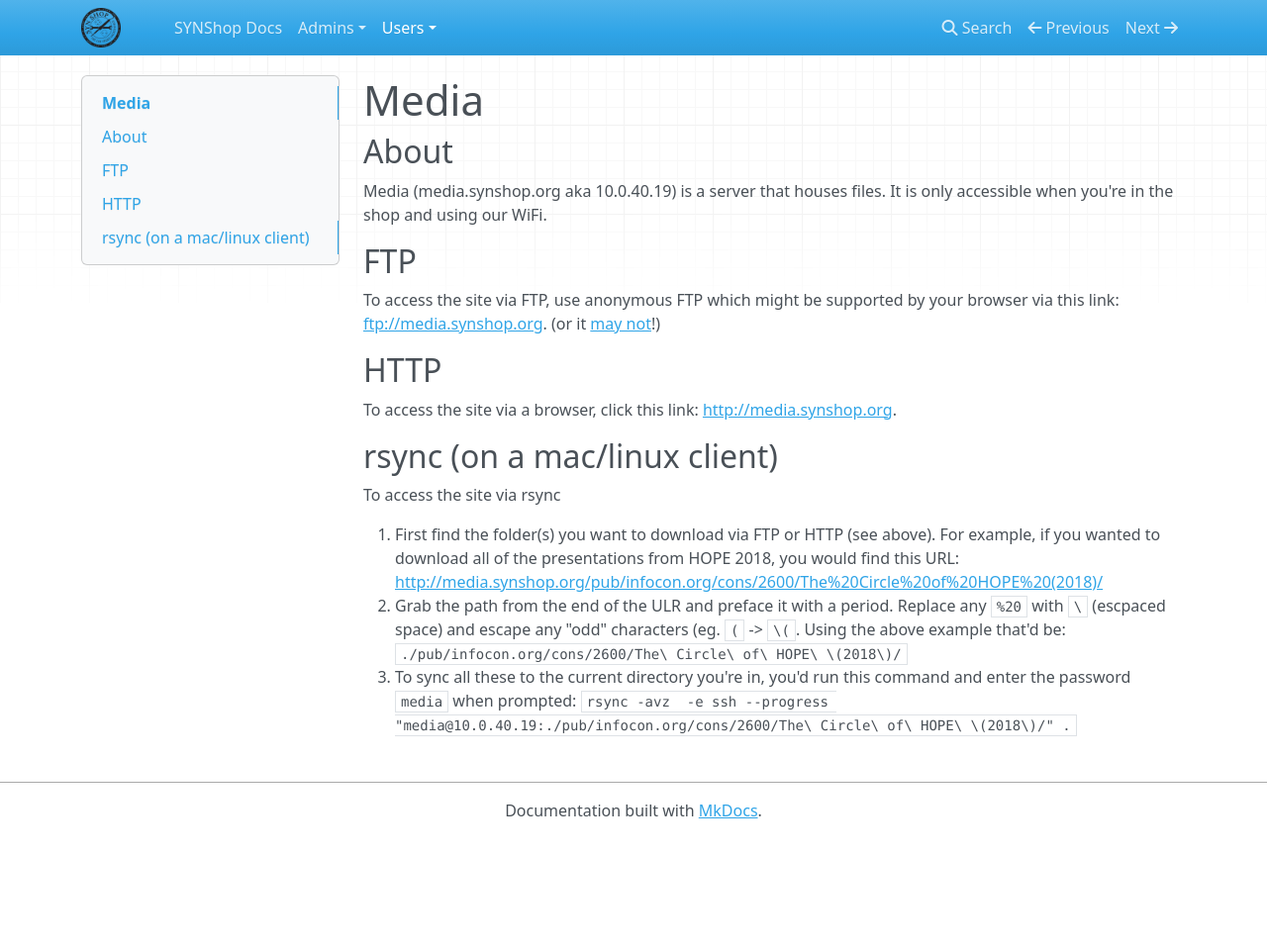
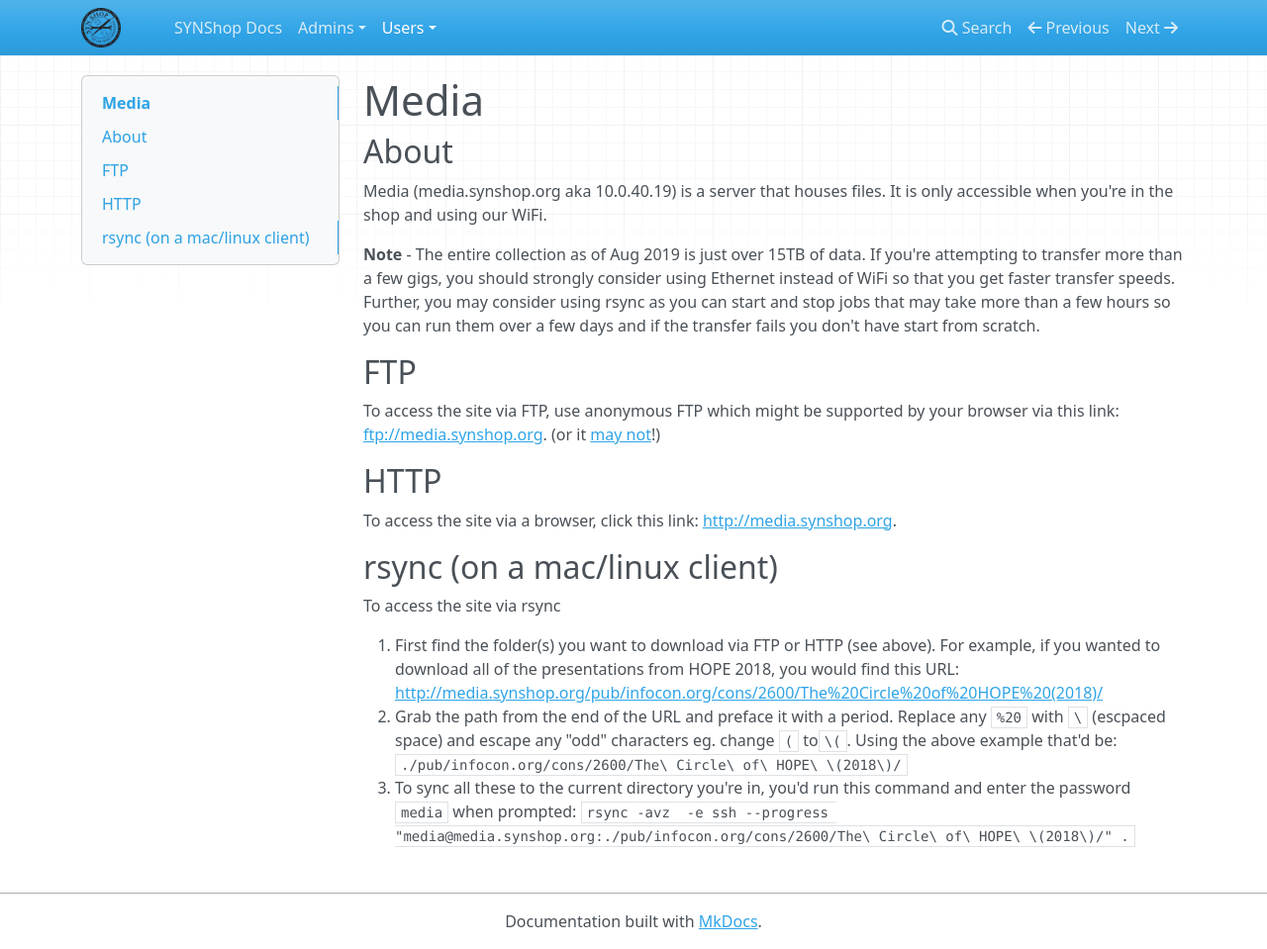
Before and after one commit to synshop/rtfm, an MkDocs documentation site: the page built from docs/users/media.md, in a window 1280 px wide and 959 px high. Shown: the whole window at 99% size. Built offline with MkDocs 1.6.1, drawn with Linux system fonts in a browser that asks for light colours; nearby versions of some CDN libraries.

Commit message:
fix typos, clarify best practices, more

```diff
--- a/docs/users/media.md
+++ b/docs/users/media.md
@@ -4,6 +4,13 @@
 
 Media (media.synshop.org aka 10.0.40.19) is a server that houses files.  It is only accessible when
 you're in the shop and using our WiFi.
+
+
+__Note__ - The entire collection as of Aug 2019 is just over 15TB of data.  If you're attempting
+to transfer more than a few gigs, you should strongly consider using Ethernet instead of WiFi so that
+you get faster transfer speeds.
+Further, you may consider using rsync as you can start and stop jobs that may take more than a
+few hours so you can run them over a few days and if the transfer fails you don't have start from scratch.
 
 ## FTP
 
@@ -24,8 +31,8 @@
   For example, if you wanted to download all of the
 presentations from HOPE 2018, you would find this URL:
 [http://media.synshop.org/pub/infocon.org/cons/2600/The%20Circle%20of%20HOPE%20(2018)/](http://media.synshop.org/pub/infocon.org/cons/2600/The%20Circle%20of%20HOPE%20(2018)/)
-1. Grab the path from the end of the ULR and preface it with a period. Replace any `%20` with `\ ` (escpaced space)
- and escape any "odd" characters (eg. `(` -> `\(`. Using the above example
+1. Grab the path from the end of the URL and preface it with a period. Replace any `%20` with `\ ` (escpaced space)
+ and escape any "odd" characters eg. change `(` to`\(`. Using the above example
 that'd be: `./pub/infocon.org/cons/2600/The\ Circle\ of\ HOPE\ \(2018\)/`
 1. To sync all these to the current directory you're in, you'd run this command and enter the password `media` when
-prompted: `rsync -avz  -e ssh --progress "media@10.0.40.19:./pub/infocon.org/cons/2600/The\ Circle\ of\ HOPE\ \(2018\)/" .`
+prompted: `rsync -avz  -e ssh --progress "media@media.synshop.org:./pub/infocon.org/cons/2600/The\ Circle\ of\ HOPE\ \(2018\)/" .`
```
